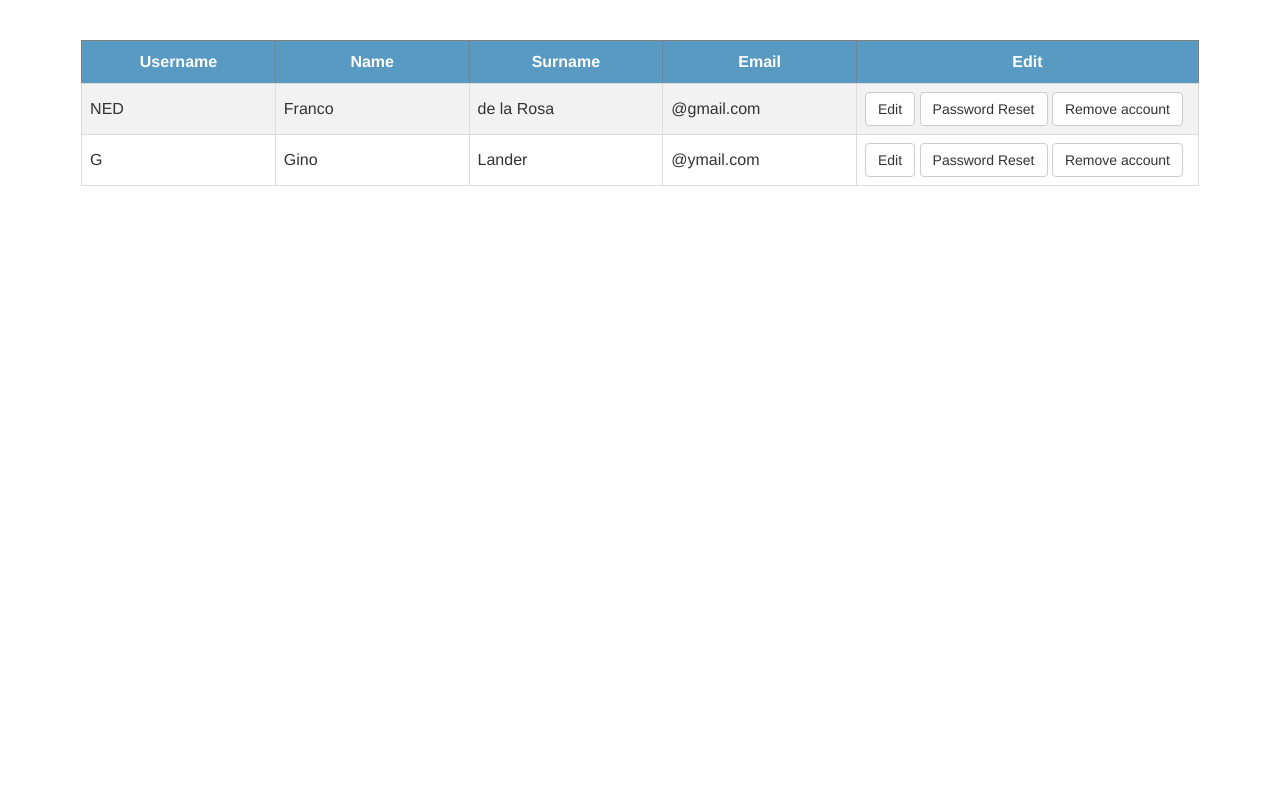
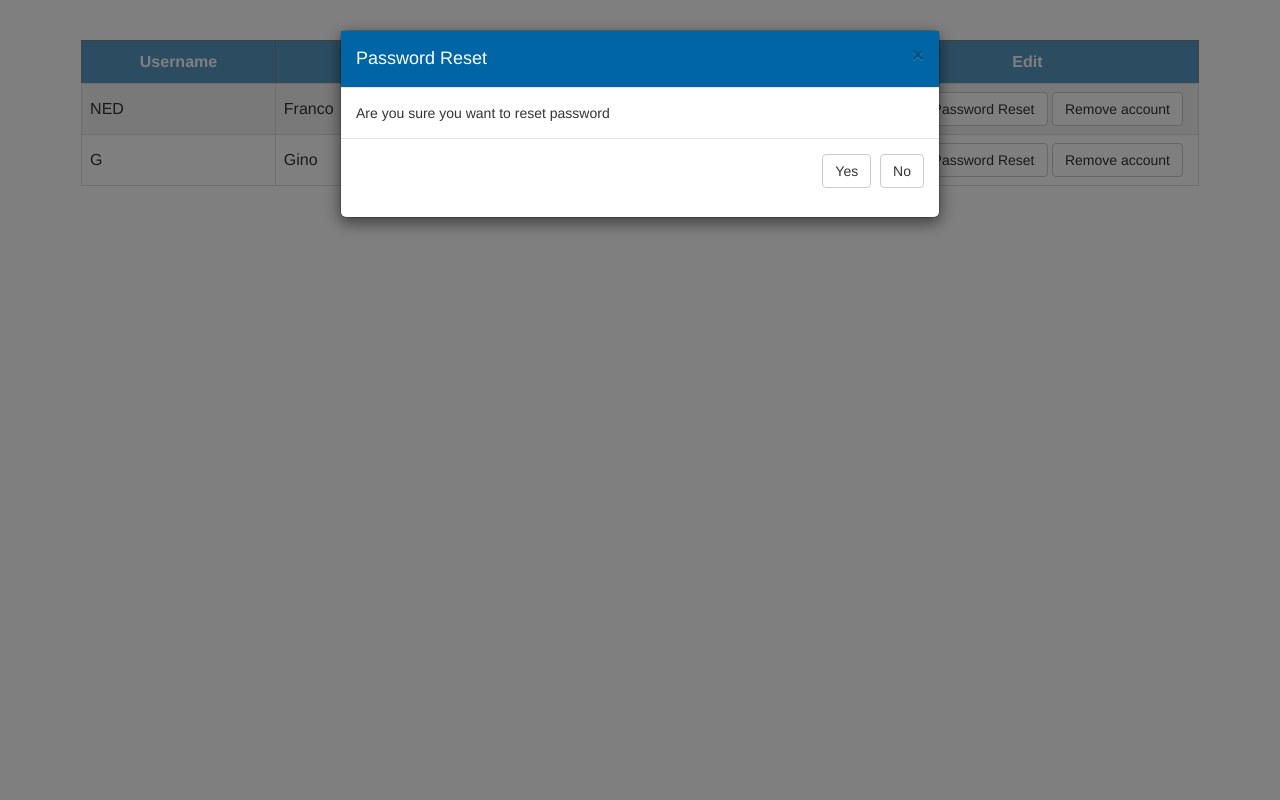
Before and after one commit to Ned303/joinerSystem, a PHP site: page /views/Admin.php in a window 1280 px wide, after a click on "Password Reset". Run offline with PHP 8.4, Linux system fonts and the light colour scheme.

Commit message:
Update admin.php

```diff
--- a/src/views/Admin.php
+++ b/src/views/Admin.php
@@ -135,6 +135,28 @@
         </div>
     </div>
 
+    <div class="modal fade" id="passReset" role="dialog">
+        <div class="modal-dialog">
+
+            <!-- Modal content-->
+            <div class="modal-content">
+                <div class="modal-header" style="background-color: #0065A4;">
+                    <button type="button" class="close" data-dismiss="modal">&times;</button>
+                    <h4 class="modal-title" style="color: white">Password Reset</h4>
+                </div>
+                <form action="index.php" method="POST">
+                    <div class="modal-body">
+                        Are you sure you want to reset password
+                    </div>
+
+                    <div class="modal-footer">
+                        <input type="submit" class="btn btn-default" data-dismiss="modal" value="Yes"> <button type="button" class="btn btn-default" data-dismiss="modal">No</button>
+                    </div>
+                </form>
+            </div>
+        </div>
+    </div>
+
     <div class="modal fade" id="remove" role="dialog">
         <div class="modal-dialog">
 
@@ -142,7 +164,7 @@
             <div class="modal-content">
                 <div class="modal-header" style="background-color: #0065A4;">
                     <button type="button" class="close" data-dismiss="modal">&times;</button>
-                    <h4 class="modal-title" style="color: white">Edit User</h4>
+                    <h4 class="modal-title" style="color: white">Remove Account</h4>
                 </div>
                 <form action="index.php" method="POST">
                     <div class="modal-body">
```
